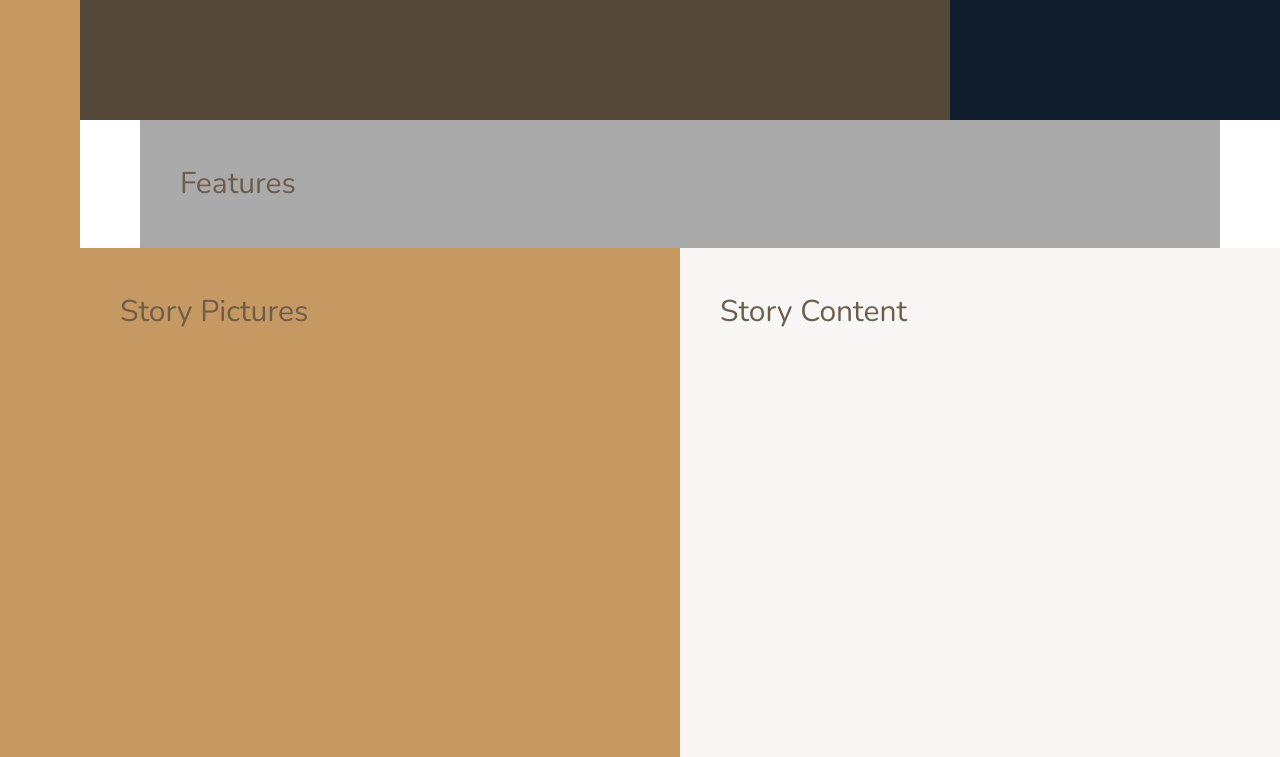
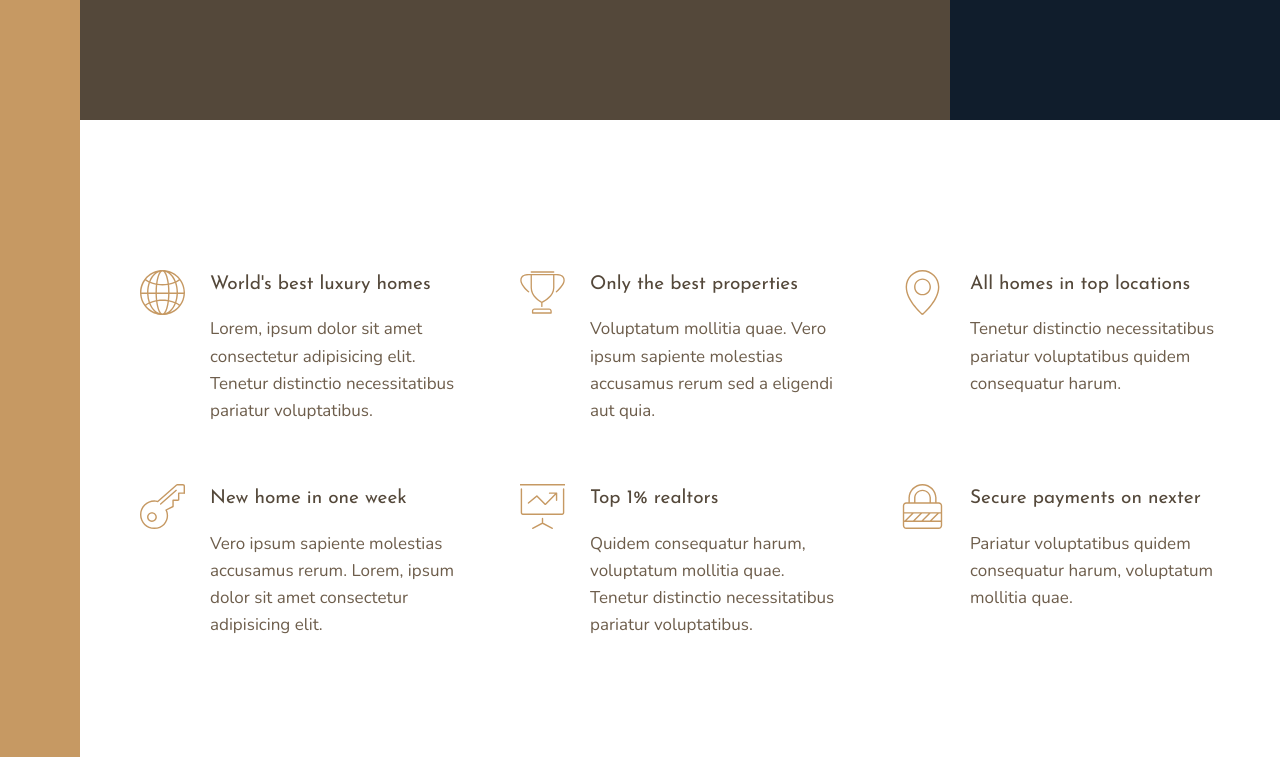
Before and after one commit to SalazarSDF/houses_layout, a website: page index.html in a window 1280 px wide. Shown: the part 520-1277 px from the top of the page. Drawn offline with nearby package versions, Linux system fonts and the light colour scheme.

Commit message:
implement: features section

```diff
--- a/index.html
+++ b/index.html
@@ -20,7 +20,73 @@
 
     <div class="realtors">Top 3 realtors</div>
 
-    <section class="features">Features</section>
+    <section class="features">
+      <div class="feature">
+        <svg class="feature__icon">
+          <use xlink:href="img/sprite.svg#icon-global"></use>
+        </svg>
+        <h4 class="heading-4 heading-4--dark">World's best luxury homes</h4>
+        <p class="feature__text">
+          Lorem, ipsum dolor sit amet consectetur adipisicing elit. Tenetur
+          distinctio necessitatibus pariatur voluptatibus.
+        </p>
+      </div>
+
+      <div class="feature">
+        <svg class="feature__icon">
+          <use xlink:href="img/sprite.svg#icon-trophy"></use>
+        </svg>
+        <h4 class="heading-4 heading-4--dark">Only the best properties</h4>
+        <p class="feature__text">
+          Voluptatum mollitia quae. Vero ipsum sapiente molestias accusamus
+          rerum sed a eligendi aut quia.
+        </p>
+      </div>
+
+      <div class="feature">
+        <svg class="feature__icon">
+          <use xlink:href="img/sprite.svg#icon-map-pin"></use>
+        </svg>
+        <h4 class="heading-4 heading-4--dark">All homes in top locations</h4>
+        <p class="feature__text">
+          Tenetur distinctio necessitatibus pariatur voluptatibus quidem
+          consequatur harum.
+        </p>
+      </div>
+
+      <div class="feature">
+        <svg class="feature__icon">
+          <use xlink:href="img/sprite.svg#icon-key"></use>
+        </svg>
+        <h4 class="heading-4 heading-4--dark">New home in one week</h4>
+        <p class="feature__text">
+          Vero ipsum sapiente molestias accusamus rerum. Lorem, ipsum dolor sit
+          amet consectetur adipisicing elit.
+        </p>
+      </div>
+
+      <div class="feature">
+        <svg class="feature__icon">
+          <use xlink:href="img/sprite.svg#icon-presentation"></use>
+        </svg>
+        <h4 class="heading-4 heading-4--dark">Top 1% realtors</h4>
+        <p class="feature__text">
+          Quidem consequatur harum, voluptatum mollitia quae. Tenetur distinctio
+          necessitatibus pariatur voluptatibus.
+        </p>
+      </div>
+
+      <div class="feature">
+        <svg class="feature__icon">
+          <use xlink:href="img/sprite.svg#icon-lock"></use>
+        </svg>
+        <h4 class="heading-4 heading-4--dark">Secure payments on nexter</h4>
+        <p class="feature__text">
+          Pariatur voluptatibus quidem consequatur harum, voluptatum mollitia
+          quae.
+        </p>
+      </div>
+    </section>
     <div class="story__pictures">Story Pictures</div>
     <div class="story__content">Story Content</div>
 
--- a/sass/_base.scss
+++ b/sass/_base.scss
@@ -43,8 +43,5 @@ body {
     [center-start] repeat(8, [col-start] minmax(min-content, 14rem) [col-end])
     [center-end] minmax(6rem, 1fr) [full-end];
 
-  & > * {
-    padding: 40px;
-    font-size: 3rem;
-  }
+
 }
--- a/sass/_features.scss
+++ b/sass/_features.scss
@@ -1,4 +1,29 @@
 .features {
-  background-color: $color-grey-light-2;
   grid-column: center-start/center-end;
+
+  margin: 15rem 0;
+
+  display: grid;
+  //grid-template-columns: repeat(3, 1fr);
+  //grid-template-rows: auto auto; //its auto anyway
+  grid-template-columns: repeat(auto-fit, minmax(25rem, 1fr));
+  grid-gap: 6rem;
+  align-items: start;
 }
+
+.feature {
+  display: grid;
+  grid-template-columns: min-content 1fr;
+  grid-row-gap: 1.5rem;
+  grid-column-gap: 2.5rem;
+
+  &__icon {
+    fill: $color-primary;
+    width: 4.5rem;
+    height: 4.5rem;
+    grid-row: 1 / span 2;
+  }
+  &__text {
+    font-size: 1.7rem;
+  }
+}
--- a/sass/_typography.scss
+++ b/sass/_typography.scss
@@ -0,0 +1,26 @@
+%heading {
+  font-family: $font-display;
+  font-weight: 400;
+}
+
+.heading-1 {
+  @extend %heading;
+}
+
+.heading-2 {
+  @extend %heading;
+}
+.heading-3 {
+  @extend %heading;
+}
+.heading-4 {
+  @extend %heading;
+  font-size: 1.9rem;
+
+  &--light {
+    color: $color-grey-light-1;
+  }
+  &--dark {
+    color: $color-grey-dark-1;
+  }
+}
```
Also changed, not shown: css/style.css.
